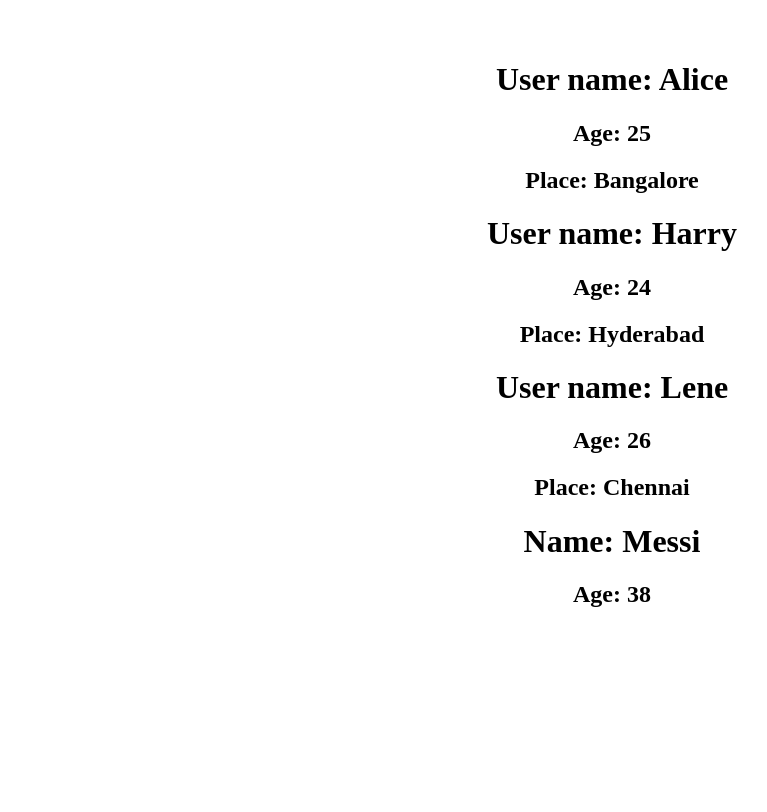
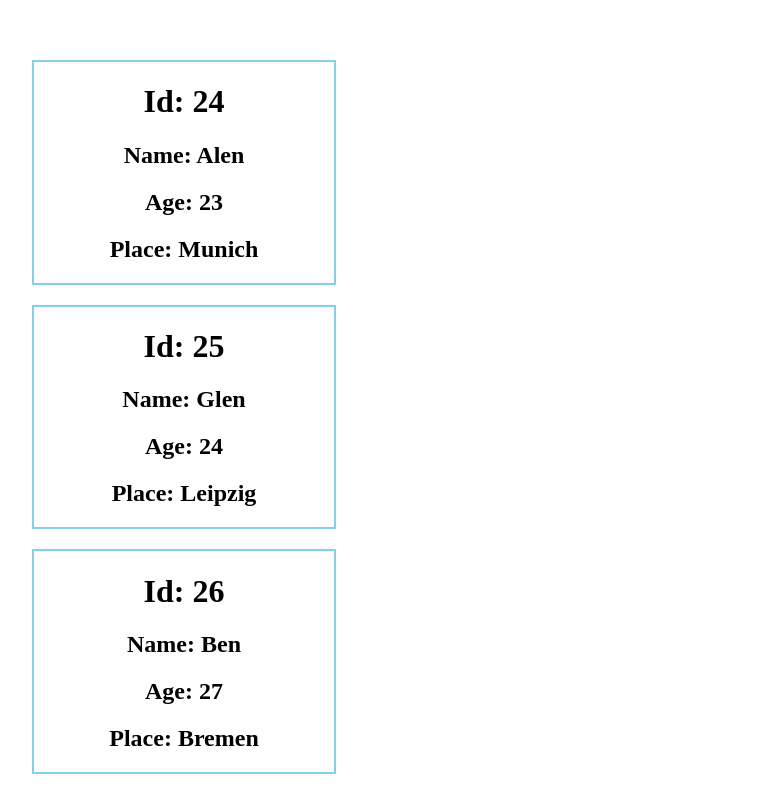
Before and after one commit to kothapallisridhar/frontend, a React (Vite) app in the folder react-app/: page / in a window 1280 px wide. Shown: the top 812 px of the page, without its empty margins (28-795 px from the left). Built offline with nearby package versions, Linux system fonts and the light colour scheme.

Commit message:
using map()

```diff
--- a/react-app/src/App.jsx
+++ b/react-app/src/App.jsx
@@ -3,12 +3,18 @@ import User from './User'
 import UserTwo from './UserTwo'
 
 function App() {
+
+  let users = [{id: 24, name: 'Alen', age: 23, place: 'Munich'},
+    {id: 25, name: 'Glen', age: 24, place: 'Leipzig'},
+    {id: 26, name: 'Ben', age: 27, place: 'Bremen'}
+  ]
+
   return (
     <>
-      <User name='Alice' age='25' place='Bangalore'/>
-      <User name='Harry' age='24' place='Hyderabad'/>
-      <User name='Lene' age='26' place='Chennai'/>
-      <UserTwo name='Messi' age='38'/>
+      {users.map(user => {
+        return <User key={user.id} id={user.id} name={user.name} age={user.age} place={user.place}/>
+      })}
+      {/* <UserTwo name='Messi' age='38'/> */}
     </>
   )
 }
--- a/react-app/src/User.jsx
+++ b/react-app/src/User.jsx
@@ -1,15 +1,15 @@
 
 function User(props) {
-    const {name, age, place} = props
+    const {id, name, age, place} = props
 
     console.log("props: ", props)
     return(
-        <>
-        <h1>User name: {name} </h1>
-        <h2>Age: {age}</h2>
-        <h2>Place: {place}</h2>
-
-        </>
+        <div style={{border: '2px solid skyblue', width: 300, margin: 20}}>
+            <h1>Id: {id}</h1>
+            <h2>Name: {name}</h2>
+            <h2>Age: {age}</h2>
+            <h2>Place: {place}</h2>
+        </div>
     )
 }
 
```
